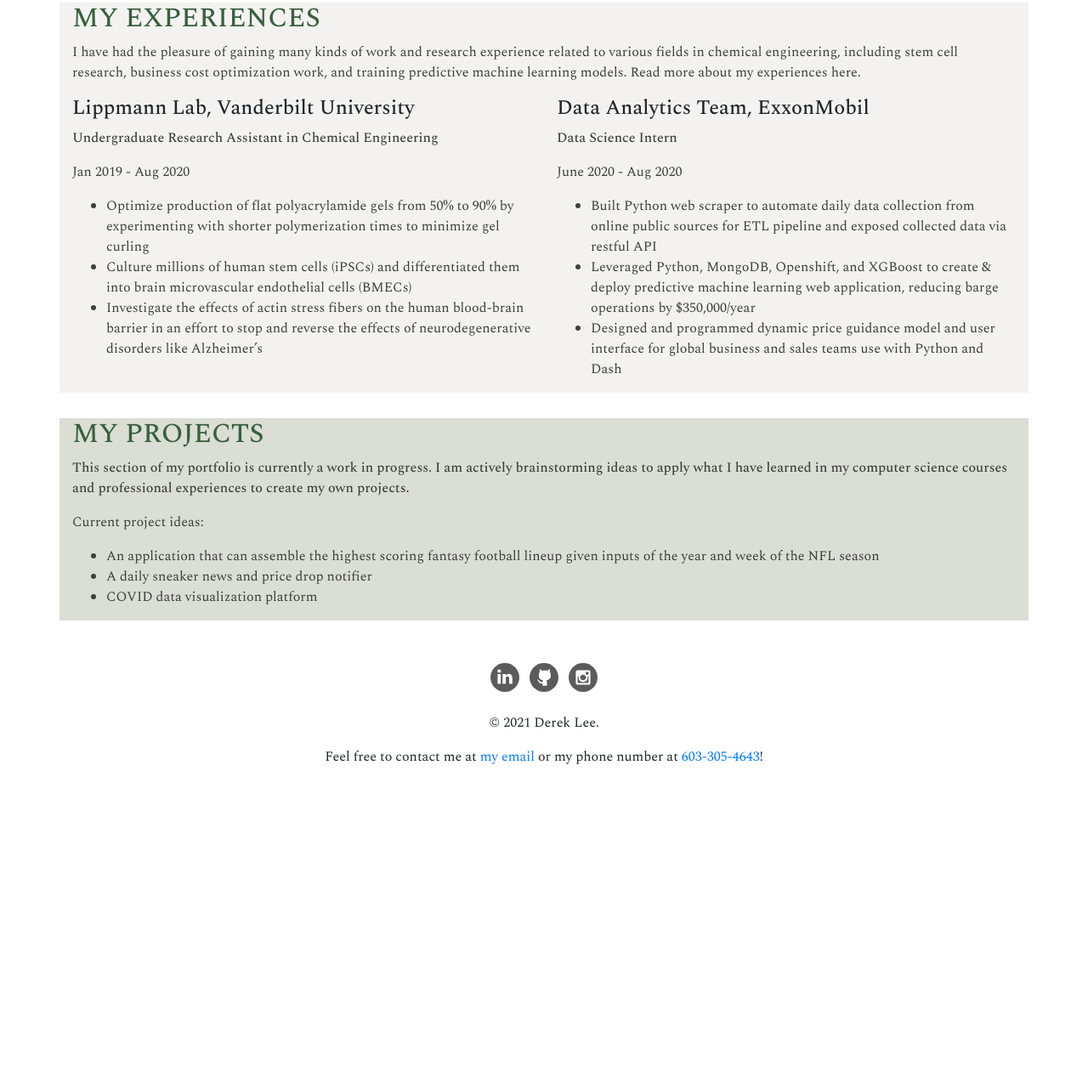
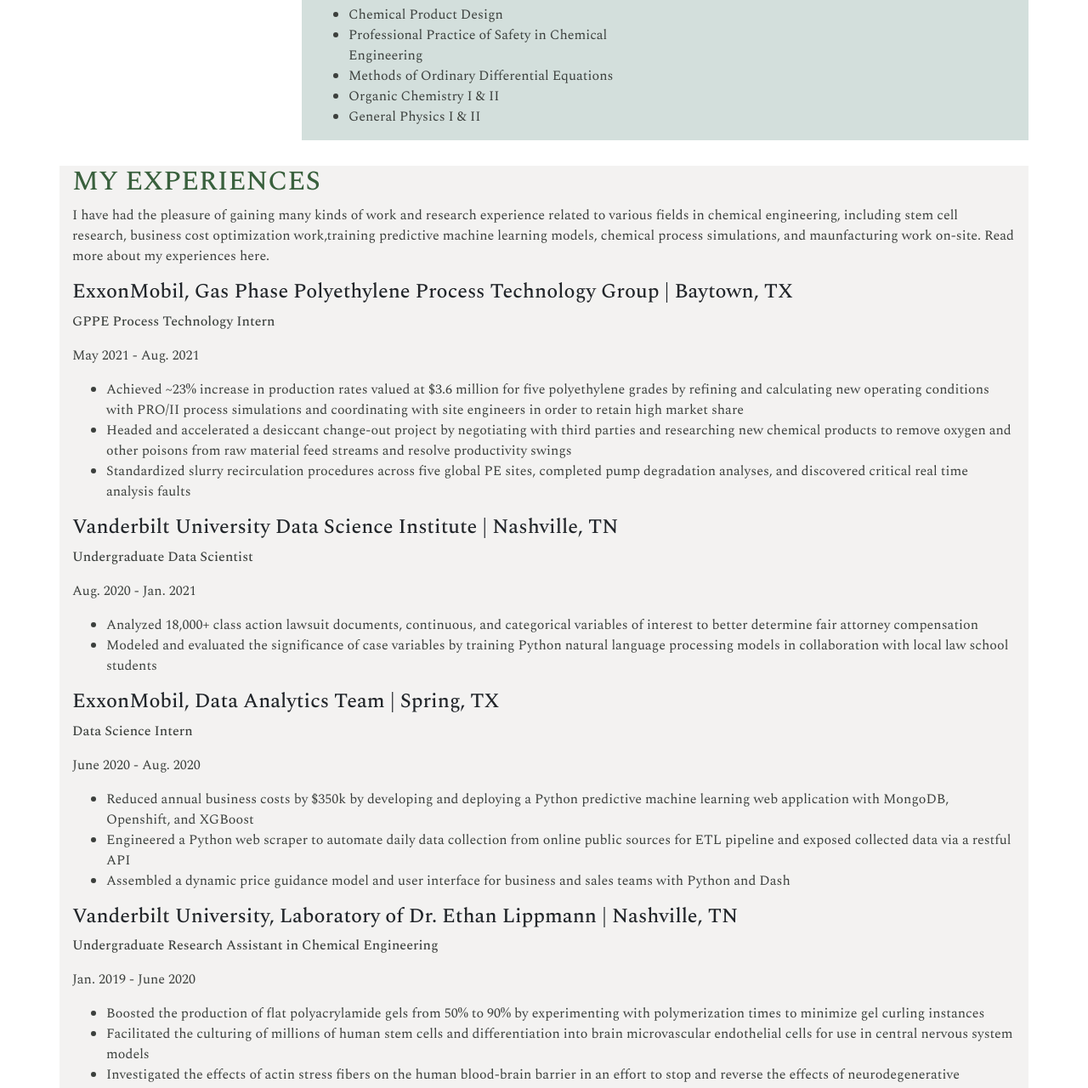
Before and after one commit to dereklee01/portfolio, a plain HTML site: page index.html in a window 1280 px wide. Shown: the part 1520-2800 px from the top of the page at 85% size. Before the commit the page ends 2458 px from the top, so only its background shows below. Drawn offline with nearby package versions, Linux system fonts and the light colour scheme.

Commit message:
new changes

```diff
--- a/index.html
+++ b/index.html
@@ -72,17 +72,19 @@
               <h2>ABOUT ME</h2>
             </div>
           </div>
-          <p style='font-weight:500; color: #3C403D'>I am a third year undergraduate student at Vanderbilt University
-            currently pursuing a Bachelor's in Chemical and Biomolecular
+          <p style='font-weight:500; color: #3C403D'>I am a senior at Vanderbilt University
+            currently pursuing a Bachelor of Engineering in Chemical and Biomolecular
             Engineering with minors in Computer Science and Chemistry.</p>
           <p style='font-weight:250; color: #3C403D'>Two summers ago,
             I worked as an undergraduate research assistant as a part of the
-            Lippmann Lab at Vanderbilt. Last summer, I was fortunate to have the
-            opportunity to intern at ExxonMobil as a data science intern. I am
-            excited to be returning to ExxonMobil this upcoming summer as a
-            technology intern!</p>
+            Lippmann Lab at Vanderbilt, studying stem cell culture and neurovascular disease.
+            Last summer, I worked at ExxonMobil as a data science intern, where I learned how to
+            code in Python, build machine learning predictive models, and deploy web applications.
+            This summer, I returned to ExxonMobil, this time as a gas phase polyethylene process
+            technology intern, where I have been working with many projects related to plastics
+            production and manufacturing work!</p>
           <p style='font-weight:250; color: #3C403D'>I am passionate about using
-            programming to make an impact in solving chemical engineering problems.
+            programming and data analytics to make an impact in solving chemical engineering problems.
             My coursework and experiences have led me to seek out learning
             opportunities that allow me further my knowledge as an engineer as
             well as a programmer. This portfolio itself allowed me to apply what
@@ -130,12 +132,17 @@
                 Engineering Coursework:</p>
               <ul style="list-style-type:circle, font-weight:350; color: #3C403D">
                 <li>Chemical Process Principles</li>
+                <li>Thermodynamics</li>
+                <li>Stage-Based Separations</li>
+                <li>Fluid Mechanics and Heat Transfer</li>
+                <li>Chemical Reaction Engineering</li>
+                <li>Mass Transfer and Rate Based Separations</li>
+                <li>Chemical Process Control</li>
+                <li>Chemical Product Design</li>
+                <li>Professional Practice of Safety in Chemical Engineering</li>
                 <li>Methods of Ordinary Differential Equations</li>
                 <li>Organic Chemistry I & II</li>
                 <li>General Physics I & II</li>
-                <li>Thermodynamics</li>
-                <li>Stage-Based Separations</li>
-                <li>Fluid Mechanics and Heat Transfer</li>
               </ul>
             </div>
             <div class='col-sm-6'>
@@ -147,7 +154,7 @@
                 <li>Discrete Mathematics</li>
                 <li>Program Design and Data Structures in C++</li>
                 <li>Modeling and Simulation in Matlab</li>
-                <li>Intermediate Software Design</li>
+                <li>Intermediate Software Design in C++</li>
               </ul>
             </div>
           </div>
@@ -167,43 +174,88 @@
           <p style='font-weight:250; color: #3C403D'>I have had the pleasure of
             gaining many kinds of work and research experience related to various
             fields in chemical engineering, including stem cell research, business
-            cost optimization work, and training predictive machine learning
-            models. Read more about my experiences here.</p>
+            cost optimization work,training predictive machine learning
+            models, chemical process simulations, and maunfacturing work on-site.
+            Read more about my experiences here.</p>
 
           <div class='row'>
-            <div class='col-sm-6'>
-              <h4>Lippmann Lab, Vanderbilt University</h4>
-              <p style='font-weight:500; color: #3C403D'>Undergraduate Research
-                Assistant in Chemical Engineering</p>
-              <p style='font-weight:400; color: #3C403D'>Jan 2019 - Aug 2020</p>
+            <div class='col-sm-12'>
+              <h4>ExxonMobil, Gas Phase Polyethylene Process Technology Group | Baytown, TX</h4>
+              <p style='font-weight:500; color: #3C403D'>GPPE Process Technology Intern</p>
+              <p style='font-weight:400; color: #3C403D'>May 2021 - Aug. 2021</p>
               <ul style="list-style-type:circle, font-weight:250; color: #3C403D">
-                <li>Optimize production of flat polyacrylamide gels from 50% to 90%
-                  by experimenting with shorter polymerization times to minimize
-                  gel curling</li>
-                <li>Culture millions of human stem cells (iPSCs) and differentiated
-                  them into brain microvascular endothelial cells (BMECs)</li>
-                <li>Investigate the effects of actin stress fibers on the human
-                  blood-brain barrier in an effort to stop and reverse the effects
-                  of neurodegenerative disorders like Alzheimer’s</li>
-              </ul>
-            </div>
-            <div class='col-sm-6'>
-              <h4>Data Analytics Team, ExxonMobil</h4>
-              <p style='font-weight:500; color: #3C403D'>Data Science Intern</p>
-              <p style='font-weight:400; color: #3C403D'>June 2020 - Aug 2020</p>
-              <ul style="list-style-type:circle, font-weight:250; color: #3C403D">
-                <li>Built Python web scraper to automate daily data collection
-                  from online public sources for ETL pipeline and exposed
-                  collected data via restful API</li>
-                <li>Leveraged Python, MongoDB, Openshift, and XGBoost to create
-                  & deploy predictive machine learning web application,
-                  reducing barge operations by $350,000/year</li>
-                <li>Designed and programmed dynamic price guidance model and
-                  user interface for global business and sales teams use with
-                  Python and Dash</li>
+                <li>Achieved ~23% increase in production rates valued at $3.6
+                   million for five polyethylene grades by refining and
+                   calculating new operating conditions with PRO/II process
+                   simulations and coordinating with site engineers in order to
+                    retain high market share</li>
+                <li>Headed and accelerated a desiccant change-out project by
+                  negotiating with third parties and researching new chemical
+                  products to remove oxygen and other poisons from raw material
+                   feed streams and resolve productivity swings</li>
+                <li>Standardized slurry recirculation procedures across five
+                  global PE sites, completed pump degradation analyses, and
+                  discovered critical real time analysis faults</li>
               </ul>
             </div>
           </div>
+
+          <div class='row'>
+            <div class='col-sm-12'>
+              <h4>Vanderbilt University Data Science Institute | Nashville, TN</h4>
+              <p style='font-weight:500; color: #3C403D'>Undergraduate Data Scientist</p>
+              <p style='font-weight:400; color: #3C403D'>Aug. 2020 - Jan. 2021</p>
+              <ul style="list-style-type:circle, font-weight:250; color: #3C403D">
+                <li>Analyzed 18,000+ class action lawsuit documents, continuous,
+                   and categorical variables of interest to better determine
+                   fair attorney compensation</li>
+                <li>Modeled and evaluated the significance of case variables
+                  by training Python natural language processing models in
+                  collaboration with local law school students</li>
+              </ul>
+            </div>
+          </div>
+
+          <div class='row'>
+            <div class='col-sm-12'>
+              <h4>ExxonMobil, Data Analytics Team | Spring, TX</h4>
+              <p style='font-weight:500; color: #3C403D'>Data Science Intern</p>
+              <p style='font-weight:400; color: #3C403D'>June 2020 - Aug. 2020</p>
+              <ul style="list-style-type:circle, font-weight:250; color: #3C403D">
+                <li>Reduced annual business costs by $350k by developing and
+                  deploying a Python predictive machine learning web application
+                   with MongoDB, Openshift, and XGBoost</li>
+                <li>Engineered a Python web scraper to automate daily data
+                  collection from online public sources for ETL pipeline and
+                  exposed collected data via a restful API</li>
+                <li>Assembled a dynamic price guidance model and user interface
+                   for business and sales teams with Python and Dash</li>
+              </ul>
+            </div>
+          </div>
+
+          <div class='row'>
+            <div class='col-sm-12'>
+              <h4>Vanderbilt University, Laboratory of Dr. Ethan Lippmann | Nashville, TN</h4>
+              <p style='font-weight:500; color: #3C403D'>Undergraduate Research
+                Assistant in Chemical Engineering</p>
+              <p style='font-weight:400; color: #3C403D'>Jan. 2019 - June 2020</p>
+              <ul style="list-style-type:circle, font-weight:250; color: #3C403D">
+                <li>Boosted the production of flat polyacrylamide gels from 50%
+                  to 90% by experimenting with polymerization times to minimize
+                  gel curling instances</li>
+                <li>Facilitated the culturing of millions of human stem cells
+                  and differentiation into brain microvascular endothelial cells
+                  for use in central nervous system models</li>
+                <li>Investigated the effects of actin stress fibers on the human
+                  blood-brain barrier in an effort to stop and reverse the effects
+                  of neurodegenerative disorders like Alzheimer’s</li>
+                <li>Analyzed the integrity and function of human blood-brain barrier
+                  models via transendothelial electrical resistance tests (TEER)</li>
+              </ul>
+            </div>
+          </div>
+
         </div>
       </div>
     </section>
```
Also changed, not shown: 5 other files.
